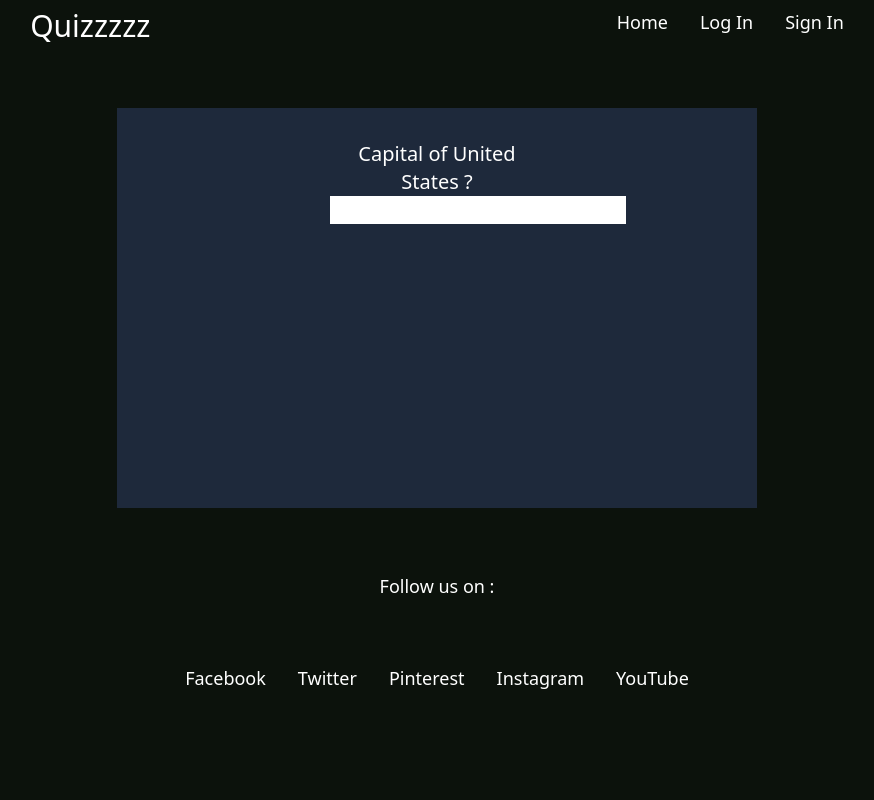
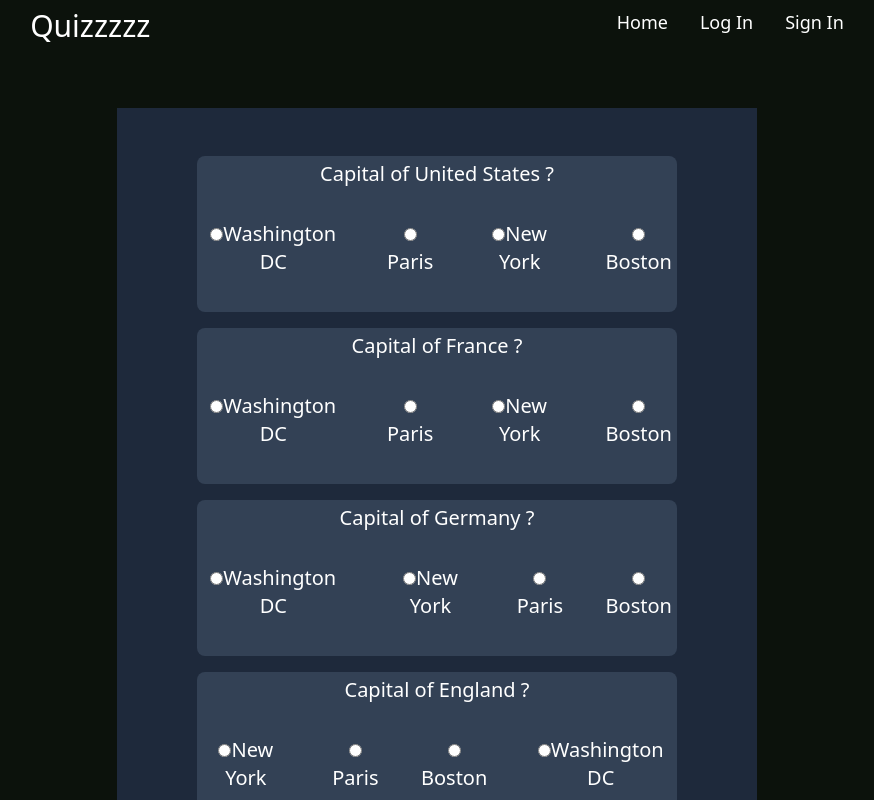
Before and after one commit to LucaLyon1/next-quizz, a Next.js app: page /quiz/trivia in a window 1280 px wide. Shown: the top 800 px of the page, without its empty margins (203-1077 px from the left). Built offline with nearby package versions, Linux system fonts and the light colour scheme.

Commit message:
Implemented trivia quiz and modified question type. Answers shuffling using fisher-yates

```diff
--- a/app/quiz/trivia/page.tsx
+++ b/app/quiz/trivia/page.tsx
@@ -1,28 +1,71 @@
-import { quiz } from "@/types";
+import { question, quiz } from "@/types";
 
-const questions = [
+const answers: Array<string> = ["Washington DC", "New York", "Boston", "Paris"]
+const questions: Array<question> = [
     {
         id: 1,
         title: "Capital of United States ?",
         answer: "Washington DC",
+        answers: answers,
+    },
+    {
+        id: 2,
+        title: "Capital of France ?",
+        answer: "Paris",
+        answers: answers,
+    },
+    {
+        id: 3,
+        title: "Capital of Germany ?",
+        answer: "Paris",
+        answers: answers,
+    },
+    {
+        id: 4,
+        title: "Capital of England ?",
+        answer: "Paris",
+        answers: answers,
     }
 ]
+
 
 const triviaQuiz: quiz = {
     id: 1,
     title: "Trivia Quiz",
     slug: "trivia-quiz",
     questions: questions,
-    answers: [],
+    answers: answers,
+}
+
+// Shuffle answers using Fisher-Yates shuffle
+function mapAnswersRandomly(answers: Array<string>): Array<string> {
+    let shuffled: string[] = answers
+    for (let i = answers.length - 1; i > 0; i--) {
+        let j: number = Math.floor(Math.random() * (i + 1));
+        [shuffled[i], shuffled[j]] = [shuffled[j], shuffled[i]];
+    }
+    return shuffled
 }
 
 export default function Trivia() {
     return (
         <div className="bg-slate-800 w-1/2 m-auto min-h-1/2 my-16 py-8 text-center text-xl">
-            <div className="w-1/3 m-auto">
-                {triviaQuiz.questions.map((q) => q.title)}
-                <input type="text" name="answer" id="answer" />
-            </div>
+            <form className="w-full">
+                {triviaQuiz.questions.map((q) => (
+                    <div key={q.id} className="bg-slate-700 py-1 my-4 w-3/4 m-auto rounded-lg">
+                        <h2>{q.title}</h2>
+                        <div className="flex flex-row gap-8 justify-center my-8">
+                            {mapAnswersRandomly(q.answers).map((a) => (
+                                <div>
+                                    <input type="radio" id={a} name={q.title} value={a} />
+                                    <label htmlFor={a}>{a}</label>
+                                </div>
+                            ))}
+                        </div>
+                    </div>
+                ))}
+                <input className="bg-green-600 px-4 py-2 rounded-lg hover:bg-green-700 cursor-pointer" type="submit" value="Submit" />
+            </form>
         </div>
     )
 }
--- a/types.ts
+++ b/types.ts
@@ -9,5 +9,6 @@ export type quiz = {
 export type question = {
     id: number,
     title: string,
+    answers: Array<string>,
     answer: string,
 }
```
